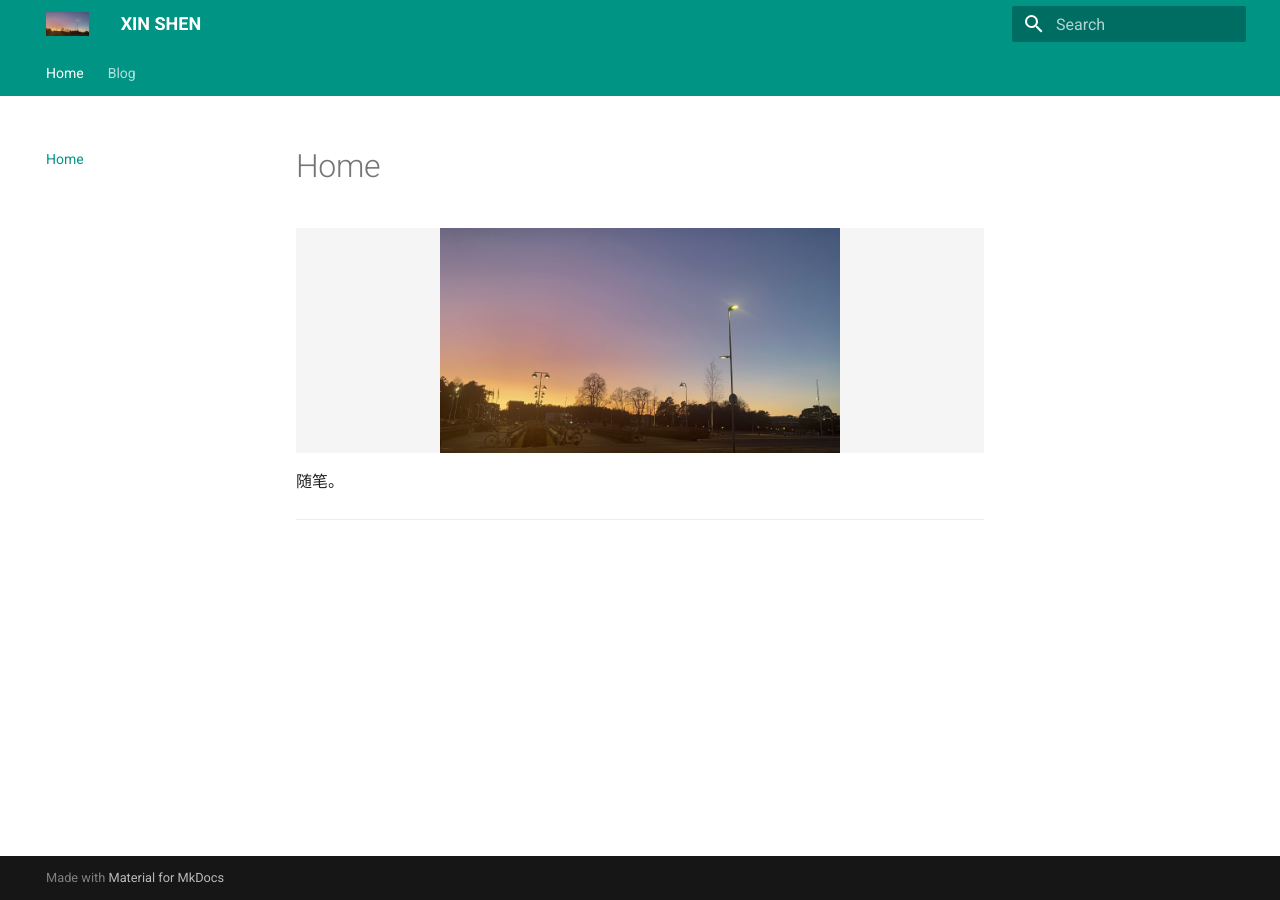
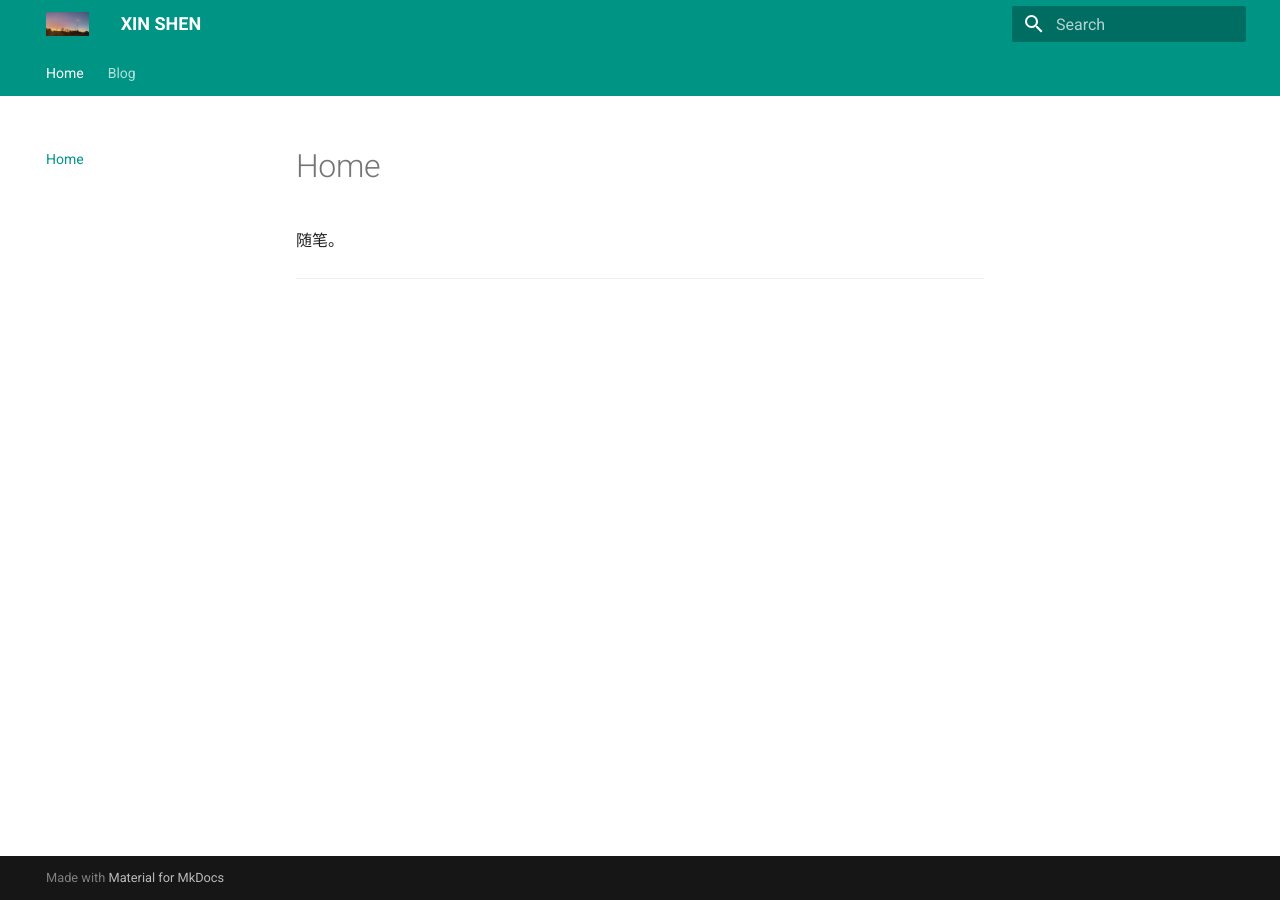
Before and after one commit to XINS3/WebXS, an MkDocs documentation site: the page built from docs/index.md, in a window 1280 px wide. Built offline with MkDocs 1.6.1 and Material for MkDocs 9.7.7, drawn with Linux system fonts in a browser that asks for light colours.

Commit message:
Update index.md

```diff
--- a/docs/index.md
+++ b/docs/index.md
@@ -1,6 +1,3 @@
-<div class="homepage-hero">
-  <img src="ele.png" alt="Logo" />
-</div>
 
 随笔。
 
```
